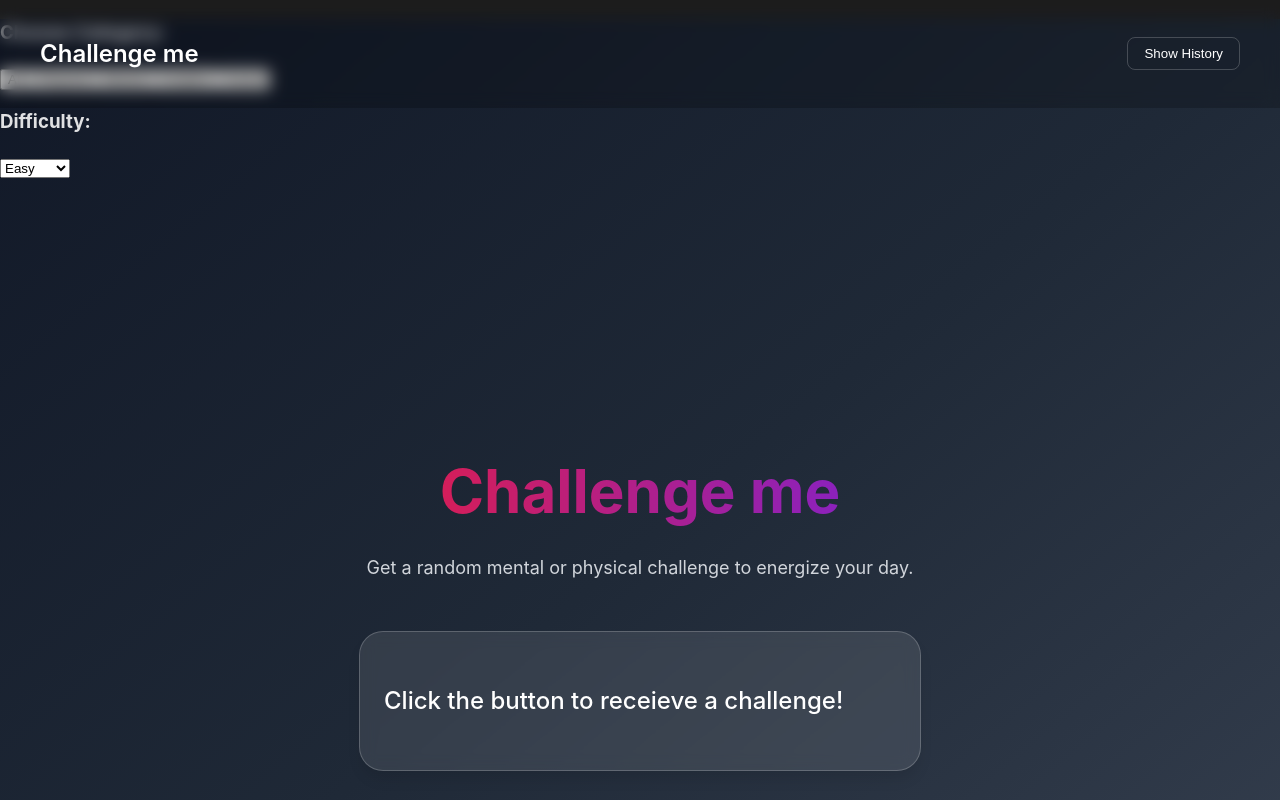
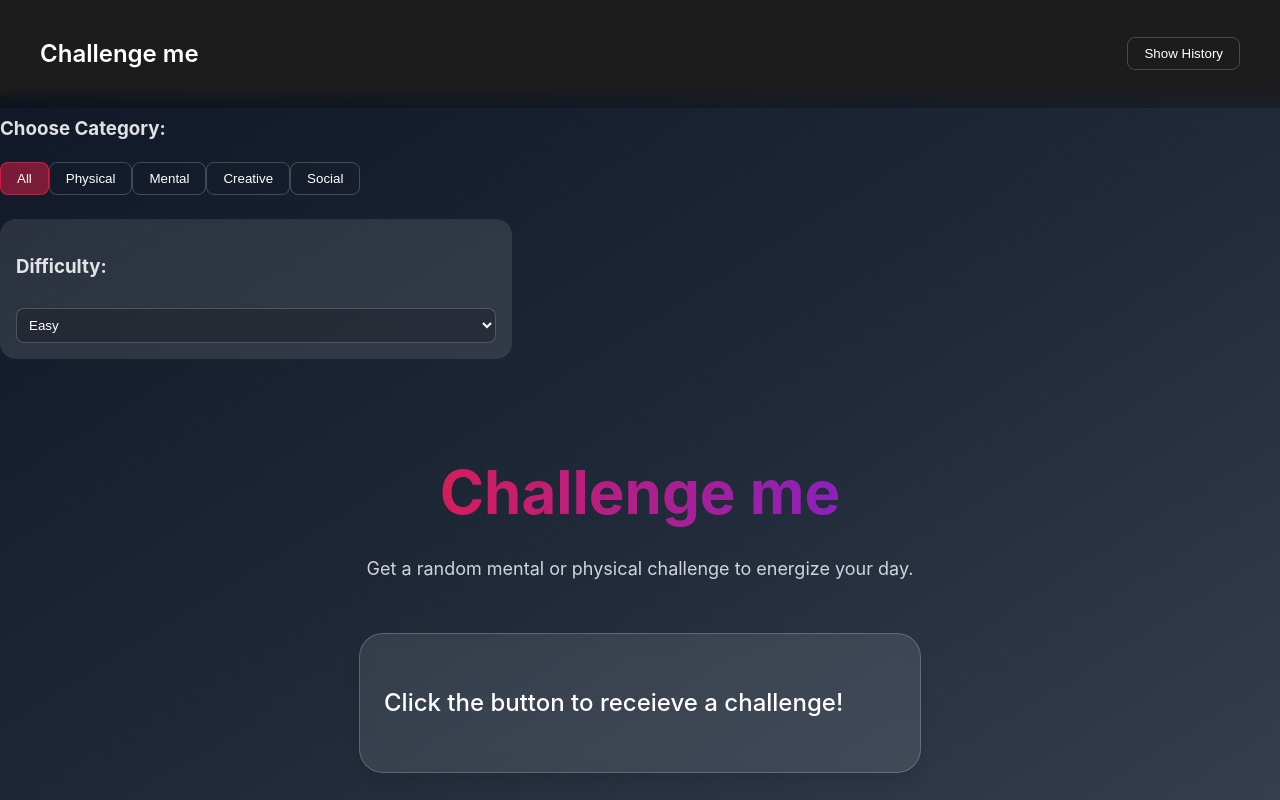
Before and after one commit to robertoandino/challenge-me, a React (Vite) app: page / in a window 1280 px wide. Shown: the top 800 px of the page. Built offline with nearby package versions, Linux system fonts and the light colour scheme.

Commit message:
Add: Enhance navigation styles and implement controls section

```diff
--- a/src/pages/Home.css
+++ b/src/pages/Home.css
@@ -5,7 +5,7 @@
     position: fixed;
     width: 100%;
     top: 0;
-    z-index: 10;
+    z-index: 100;
 }
 
 .nav-content {
@@ -37,6 +37,60 @@
     background: rgba(255, 255, 255, 0.1);
 }
 
+.controls-section {
+    width: 100%;
+    max-width: 32rem;
+    margin-bottom: 2rem;
+    display: flex;
+    flex-direction: column;
+    gap: 1.5rem;
+    position: relative;
+    z-index: 1;
+    margin-top: 6rem;
+}
+
+.category-selector, .difficulty-selector {
+   background: rgba(255, 255, 255, 0.1);
+   padding: 1rem;
+   border-radius: 1rem;
+   backdrop-filter: blue(8px);
+}
+
+.category-button {
+    padding: 0.5rem 1rem;
+    border-radius: 0.5rem;
+    border: 1px solid rgba(255, 255, 255, 0.2);
+    background: transparent;
+    color: white;
+    cursor: pointer;
+    transition: all 0.3s ease;
+}
+
+.category-button.active {
+    background: rgba(225, 29, 72, 0.5);
+    border-color: rgba(225, 29, 72, 0.8);
+}
+
+.difficulty-select {
+    width: 100%;
+    padding: 0.5rem;
+    border-radius: 0.5rem;
+    background: rgba(0, 0, 0, 0.2);
+    color: white;
+    border: 1px solid rgba(255, 255, 255, 0.2);
+    margin-top: 0.5rem;
+}
+
+.streak-counter {
+    text-align: center;
+    font-size: 1.25rem;
+    color: white;
+    padding: 1rem;
+    background: linear-gradient(to right, #e11d48, #be123c);
+    border-radius: 0.75rem;
+    animation: pulse 2s infinite;
+}
+
 .main-container {
     min-height: 100vh;
     background: linear-gradient(to bottom right, #111827, #1F2937, #374151);
@@ -45,12 +99,14 @@
 .content-wrapper {
     max-width: 1200px;
     margin: 0 auto;
-    padding: 3rem 1rem;
+    padding: 1rem 1rem 3rem;
     display: flex;
     flex-direction: column;
     align-items: center;
     justify-content: center;
-    min-height: 100vh;
+    min-height: 10vh;
+    position: relative;
+    z-index: 1;
 }
 
 .header {
--- a/src/pages/Home.tsx
+++ b/src/pages/Home.tsx
@@ -37,6 +37,8 @@ const Home: React.FC = () => {
             setHasGenerated(true);
         }, 500);
     };
+
+    console.log(challengeHistory);
 
     return (
         <main className="main-container">
```
